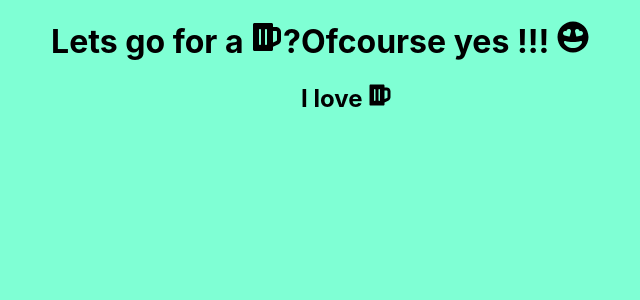
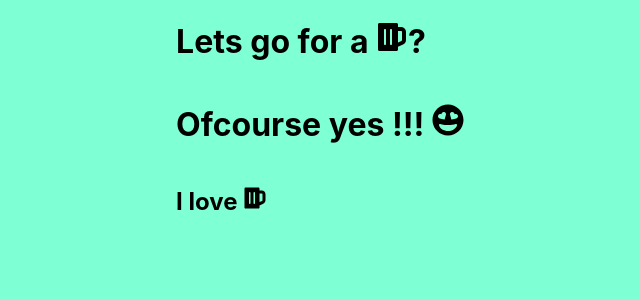
Before and after one commit to PanDamko/icons, a React (Create React App) app: page / in a window 1280 px wide. Shown: the top 300 px of the page, without its empty margins (320-960 px from the left). Built offline with nearby package versions, Linux system fonts and the light colour scheme.

Commit message:
nextchange

```diff
--- a/src/App.js
+++ b/src/App.js
@@ -1,12 +1,13 @@
 import './App.css';
-import { FaBeer } from 'react-icons/fa';
+
 import Answer from './components/Answer';
+import Question from './components/Question';
 
 function App() {
   return (
     <div className='App'>
-      <div className='column'>
-        <h1> Lets go for a <FaBeer />? </h1>
+      <div >
+        <Question />
         <Answer />
       </div>
     </div>
--- a/src/components/Answer.js
+++ b/src/components/Answer.js
@@ -1,8 +1,11 @@
 import React from 'react'
 import { FaBeer, FaGrinHearts } from "react-icons/fa";
+import './Comp.css';
+
 const Answer = () => {
   return (
-    <div><h1>Ofcourse yes !!! <FaGrinHearts /></h1>
+    <div className='second'>
+        <h1>Ofcourse yes !!! <FaGrinHearts /></h1>
     <h2>I love <FaBeer /></h2></div>
   )
 }
--- /dev/null
+++ b/src/components/Comp.css
@@ -0,0 +1,12 @@
+.first{
+
+    display: flex;
+    justify-content: center;
+    flex-direction: column;
+}
+.second{
+
+    display: flex;
+    justify-content: center;
+    flex-direction: column;
+}
--- /dev/null
+++ b/src/components/Question.js
@@ -0,0 +1,11 @@
+import React from 'react'
+import { FaBeer } from 'react-icons/fa';
+import './Comp.css';
+
+const Question = () => {
+  return (
+    <div className='first'><h1> Lets go for a <FaBeer />? </h1></div>
+  )
+}
+
+export default Question
```
